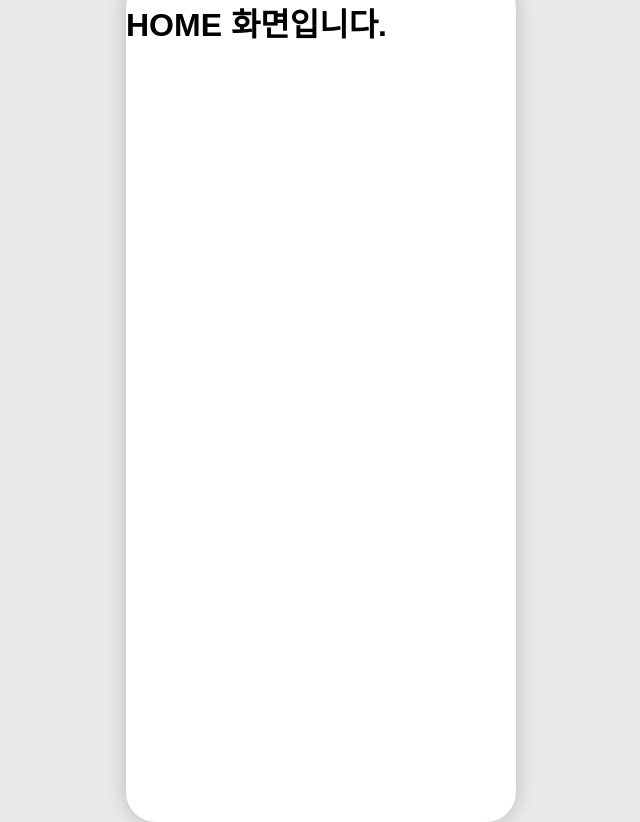
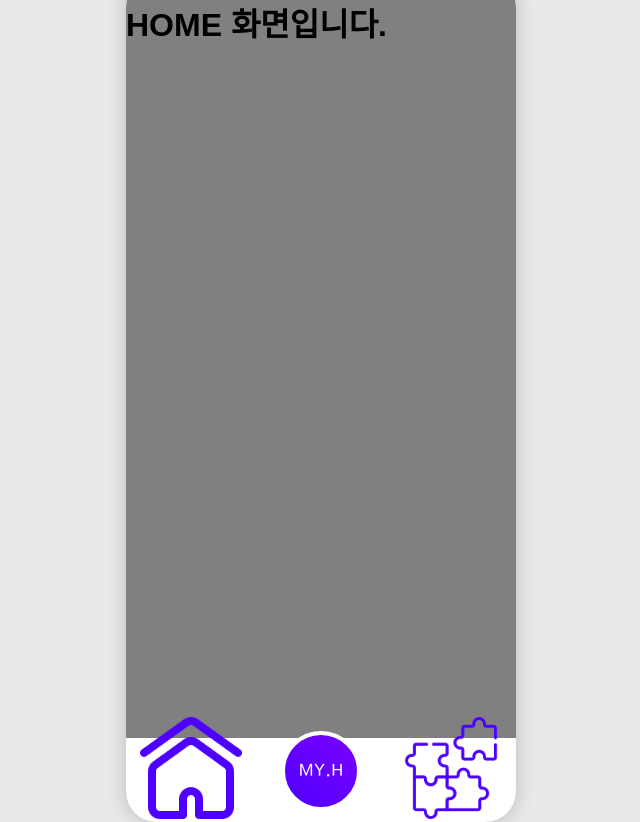
Before and after one commit to jsilver01/hpoint_clone, a React (Create React App) app: page / in a window 1280 px wide. Shown: the whole page, without its empty margins (319-959 px from the left). Built offline with nearby package versions, Linux system fonts and the light colour scheme.

Commit message:
feat: 네비게이션 화면 구성완료

```diff
--- /dev/null
+++ b/src/component/Home.css
@@ -0,0 +1,4 @@
+.home_container {
+  height: 100%;
+  background-color: gray;
+}
--- a/src/component/Home.tsx
+++ b/src/component/Home.tsx
@@ -1,7 +1,11 @@
+import "./Home.css";
+import NavigationBar from "./NavigationBar";
+
 const Home = () => {
   return (
-    <div>
+    <div className="home_container">
       <h1>HOME 화면입니다.</h1>
+      <NavigationBar />
     </div>
   );
 };
--- /dev/null
+++ b/src/component/NavigationBar.css
@@ -0,0 +1,84 @@
+@font-face {
+  font-family: "HyundaiHarmony";
+  src: url("../fonts/현대하모니+L.ttf") format("truetype");
+  font-weight: normal;
+  font-style: normal;
+}
+
+.bottom_nav_container {
+  position: absolute;
+
+  bottom: 0;
+
+  width: 100%;
+  height: 10%;
+}
+
+.bottom_nav {
+  width: 100%;
+  height: 100%;
+
+  position: absolute;
+  bottom: 0;
+
+  background-color: white;
+
+  display: flex;
+  justify-content: space-around;
+  align-items: center;
+}
+
+.nav_section {
+  flex: 1;
+  display: flex;
+  justify-content: center;
+  align-items: center;
+}
+
+.nav_item p {
+  margin-top: 10%;
+  margin-bottom: 0;
+  font-size: clamp(13px, 1.8vw, 14px);
+  color: #4d00ff;
+  font-family: "HyundaiHarmony";
+}
+
+.floating_button {
+  width: 17vw;
+
+  aspect-ratio: 1 / 1;
+
+  max-width: 72px;
+
+  border-radius: 50%;
+
+  background: linear-gradient(-135deg, #7b00ff, #4d00ff);
+
+  position: absolute;
+
+  left: 50%;
+  top: 25%;
+
+  transform: translate(-50%, -35%);
+
+  display: flex;
+  justify-content: center;
+  align-items: center;
+  border: 0.6vh solid white;
+}
+
+.floating_button p {
+  font-size: clamp(17px, 1.8vw, 18px);
+  color: white;
+  font-family: "HyundaiHarmony";
+}
+
+.icon {
+  display: flex;
+  align-items: center;
+  justify-content: center;
+}
+
+.icon_img {
+  width: 8vw;
+}
--- /dev/null
+++ b/src/component/NavigationBar.tsx
@@ -0,0 +1,37 @@
+import "./NavigationBar.css";
+import HomeIcon from "../img/home-page.png";
+import CultureIcon from "../img/teamwork.png";
+
+const NavigationBar = () => {
+  return (
+    <div className="bottom_nav_container">
+      <div className="bottom_nav">
+        <div className="nav_section">
+          <div className="nav_item">
+            <div className="icon">
+              <img className="icon_img" src={HomeIcon} />
+            </div>
+            <p>Home</p>
+          </div>
+        </div>
+
+        <div className="nav_section"></div>
+
+        <div className="nav_section">
+          <div className="nav_item">
+            <div className="icon">
+              <img className="icon_img" src={CultureIcon} />
+            </div>
+            <p>H.Culture</p>
+          </div>
+        </div>
+      </div>
+
+      <div className="floating_button">
+        <p>MY.H</p>
+      </div>
+    </div>
+  );
+};
+
+export default NavigationBar;
```
Also changed, not shown: src/index.css (+5 -5 lines), src/img/home-page.png (added), src/img/teamwork.png (added).
